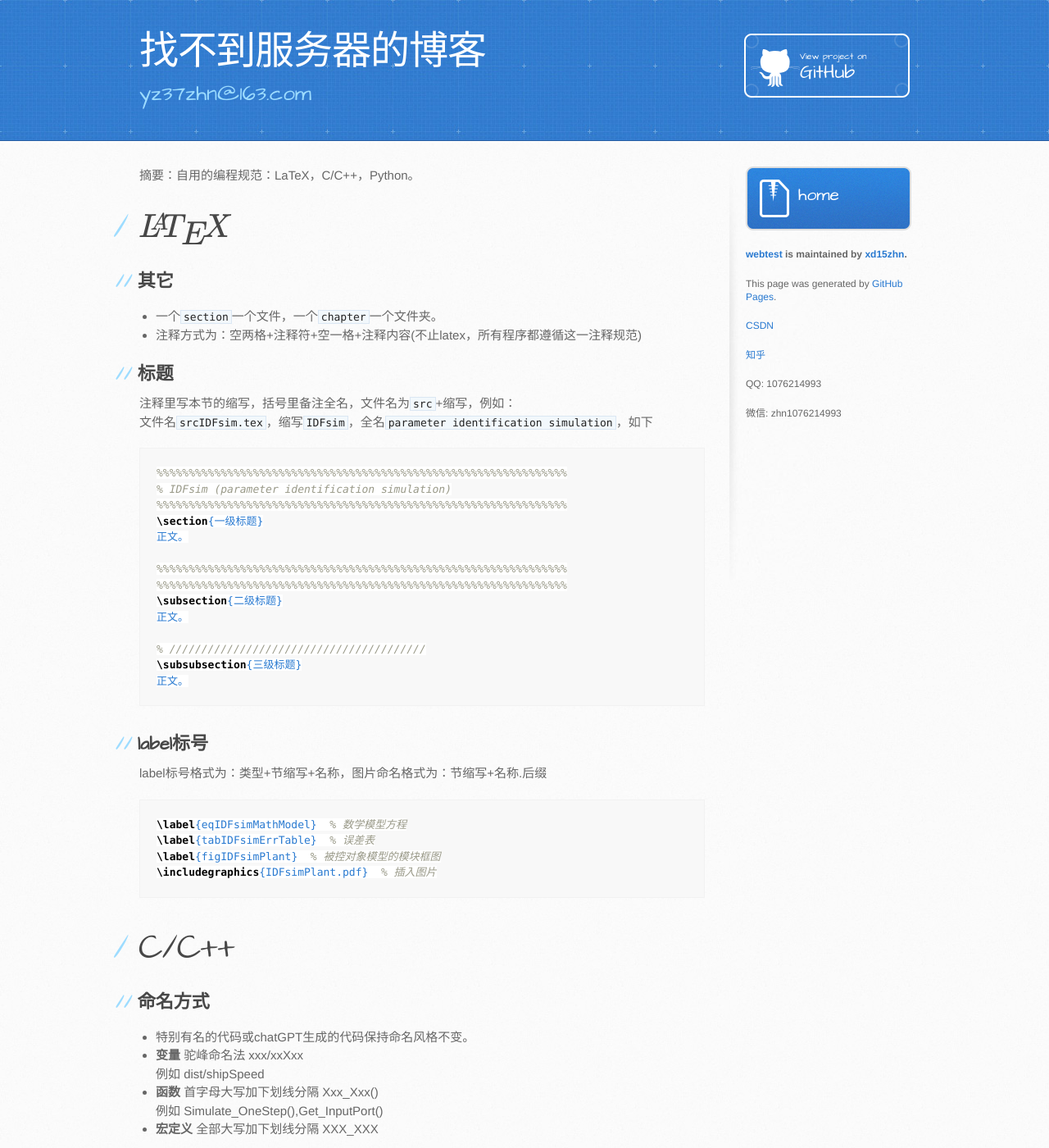
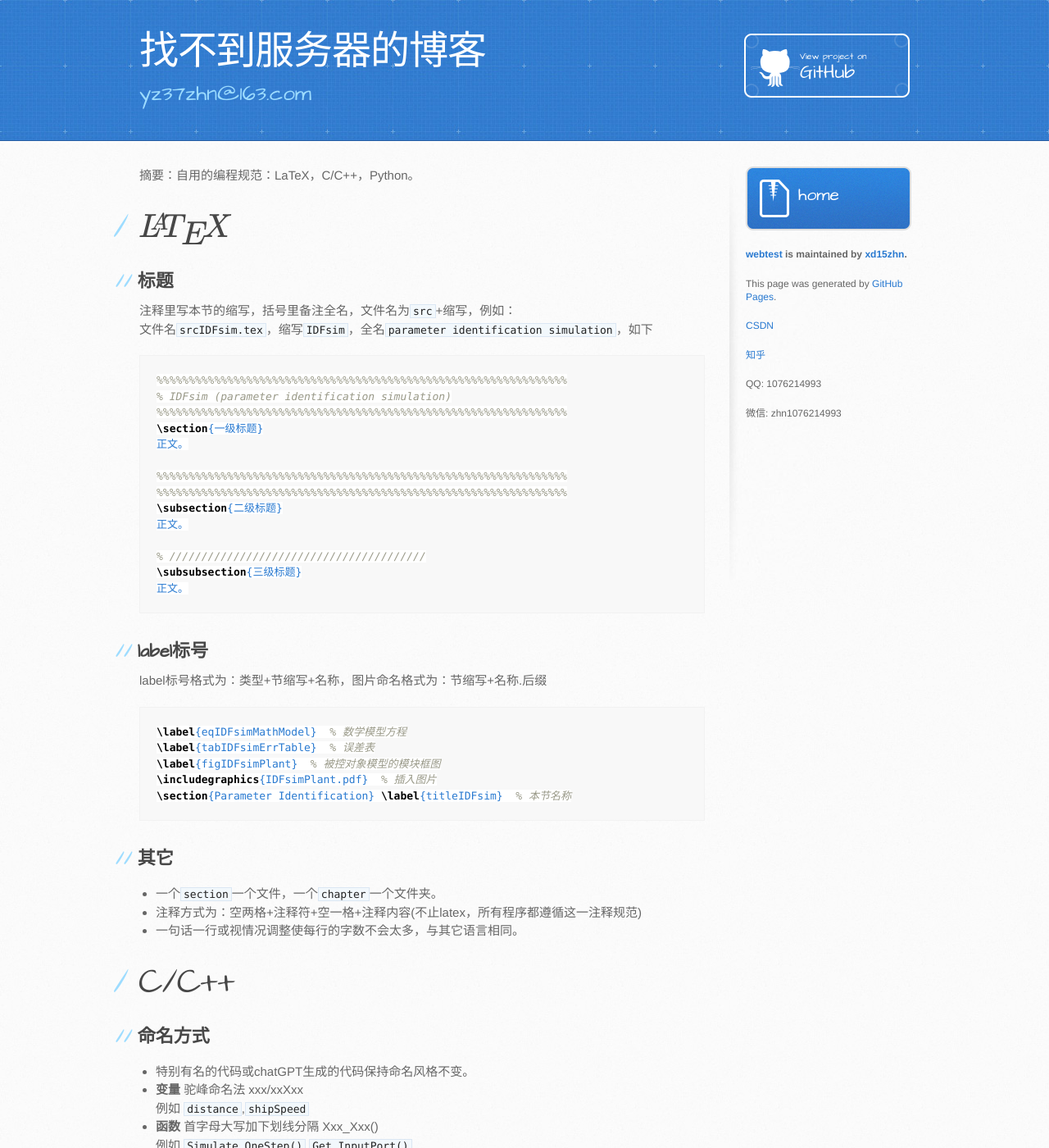
Before and after one commit to xd15zhn/webtest, a Jekyll site: the page built from paper/codestyle.md, in a window 1280 px wide and 1400 px high. Shown: the whole window at 82% size. Built offline with Jekyll 4.4.1, drawn with Linux system fonts in a browser that asks for light colours; our own code applies the rules of GitHub Pages for plain Markdown files; formulas are drawn with MathJax 3; some of the changed text lies outside the part shown.

Commit message:
05.11 2009

````diff
--- a/paper/codestyle.md
+++ b/paper/codestyle.md
@@ -25,6 +22,7 @@
 正文。
 ```
 
+
 ## label标号
 label标号格式为：类型+节缩写+名称，图片命名格式为：节缩写+名称.后缀
 ```tex
@@ -32,16 +30,23 @@ label标号格式为：类型+节缩写+名称，图片命名格式为：节缩
 \label{tabIDFsimErrTable}  % 误差表
 \label{figIDFsimPlant}  % 被控对象模型的模块框图
 \includegraphics{IDFsimPlant.pdf}  % 插入图片
+\section{Parameter Identification} \label{titleIDFsim}  % 本节名称
 ```
+
+## 其它
+- 一个`section`一个文件，一个`chapter`一个文件夹。
+- 注释方式为：空两格+注释符+空一格+注释内容(不止latex，所有程序都遵循这一注释规范)
+- 一句话一行或视情况调整使每行的字数不会太多，与其它语言相同。
 
 # C/C++
 ## 命名方式
 - 特别有名的代码或chatGPT生成的代码保持命名风格不变。
 - **变量** 驼峰命名法 xxx/xxXxx
-例如 dist/shipSpeed
+例如 `distance`,`shipSpeed`
 - **函数** 首字母大写加下划线分隔 Xxx_Xxx()
-例如 Simulate_OneStep(),Get_InputPort()
+例如 `Simulate_OneStep()`,`Get_InputPort()`
 - **宏定义** 全部大写加下划线分隔 XXX_XXX
+例如 `MAX_POWER`
 
 # Python
 ## 命名方式
````
Also changed, not shown: other parts of paper/codestyle.md (+0 -3 lines), controlnotes/regret-least-square.md (+2 -2 lines).
